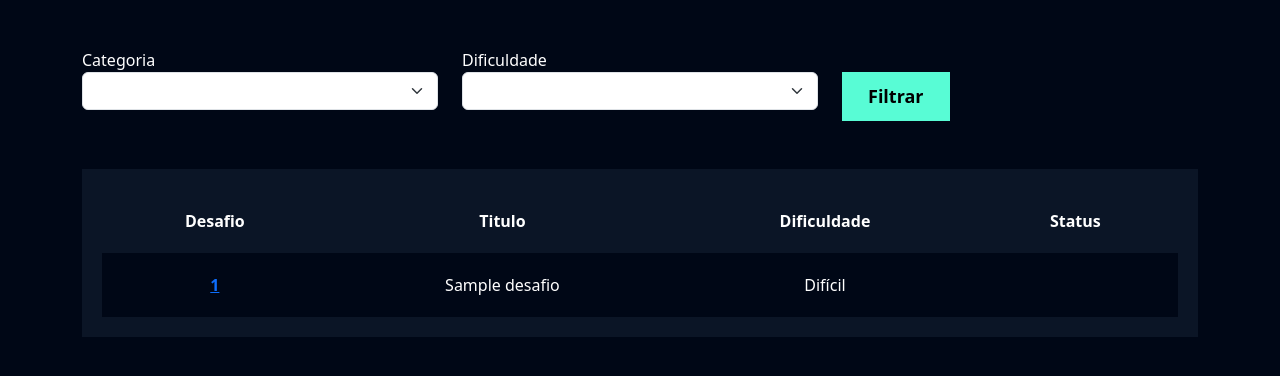
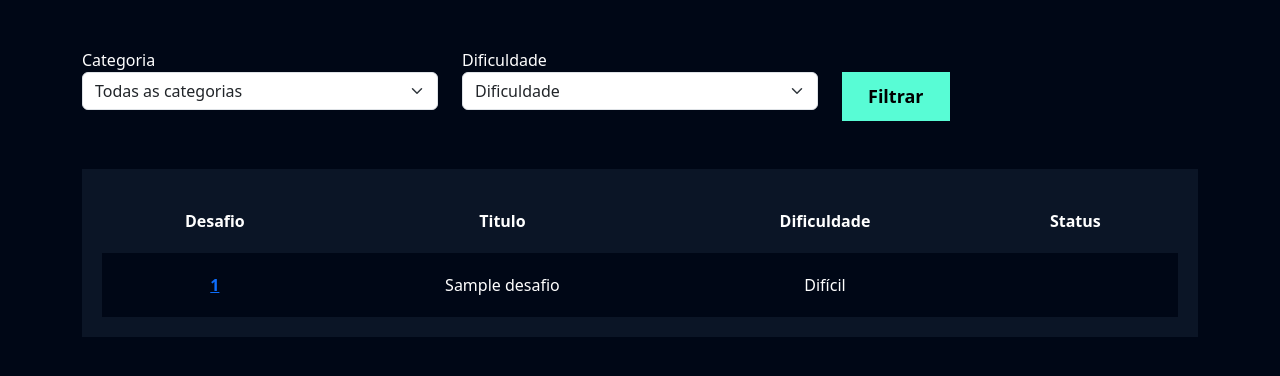
Before and after one commit to cristianosch/FlashCards, a Django app: page /flashcard/listar_desafio/ in a window 1280 px wide. Shown: the part 56-432 px from the top of the page. Run offline with Django 4.2, Linux system fonts and the light colour scheme; a user stored in the database is signed in; tables that the repository leaves empty hold one stand-in row (values such as "Sample post"); lists and menus that the app fills with data are empty.

Commit message:
continuação do projeto

```diff
--- a/flashcard/templates/iniciar_desafio.html
+++ b/flashcard/templates/iniciar_desafio.html
@@ -2,7 +2,7 @@
 {% load static %}
 
 {% block 'cabecalho' %}
- <link href="{% static '/usuarios/static/css/cadastro.css' %}" rel="stylesheet">
+ <link href="{% static '../static/css/cadastro.css' %}" rel="stylesheet">
  <link href="{% static '../static/css/novo_flashcard.css' %}" rel="stylesheet">
  <link href="{% static '../static/css/iniciar_desafio.css' %}" rel="stylesheet">
 {% endblock 'cabecalho' %}
--- a/flashcard/templates/listar_desafio.html
+++ b/flashcard/templates/listar_desafio.html
@@ -17,15 +17,22 @@
 <br>
     <div class="row">
         <div class="col-md">
-            <form action="}" method="GET">
+            <form action="{% url 'listar_desafio' %}" method="GET">
                 <label for="">Categoria</label>
                 <select name="categoria" class="form-select">
+                    <option value="">Todas as categorias</option>
+                    {% for categoria in categorias %}
+                        <option value="{{categoria.id}}">{{categoria.nome}}</option>
+                    {% endfor %}
                 </select>
         </div>
         <div class="col-md">
             <label for="">Dificuldade</label>
                 <select name="dificuldade" class="form-select">
-
+                    <option value="">Dificuldade</option>
+                        {% for dificuldade in dificuldades %}
+                            <option value="{{dificuldade.0}}">{{dificuldade.1}}</option>
+                        {% endfor %}
                 </select>
         </div>
         <div class="col-md">
@@ -54,7 +61,7 @@
             <td>{{desafio.get_dificuldade_display}}</td>
             <td>{{desafio.status}}</td>
         </tr>
- {% endfor %}
+        {% endfor %}
     </tbody>
  </table>
  </div>
--- a/flashcard/views.py
+++ b/flashcard/views.py
@@ -20,9 +20,11 @@ def novo_flashcard(request):
 
         if categoria_filtrar:
             flashcards = flashcards.filter(categoria__id = categoria_filtrar)
+            #print(f'Aqui deve aparecer a categoria {categoria_filtrar}\n')
 
         if dificuldade_filtrar:
             flashcards = flashcards.filter(dificuldade = dificuldade_filtrar)
+            #print(f'Aqui deve aparecer o nivel de dificuldade {dificuldade_filtrar}\n')
 
         return render(request,'novo_flashcard.html',
                       {'categorias': categorias,
@@ -78,6 +80,9 @@ def iniciar_desafio(request):
         dificuldade = request.POST.get('dificuldade')
         qtd_perguntas = request.POST.get('qtd_perguntas')
 
+    # Criando a instancia da classe Desafio
+    # Os campos Categorias e flashcards são ManyToManyField, então precisa criar o desafio para depois criar e linkar esses campos
+
         desafio = Desafio(
             user=request.user,
             titulo=titulo,
@@ -115,10 +120,27 @@ def iniciar_desafio(request):
 def listar_desafio(request):
     desafios = Desafio.objects.filter(user=request.user)
     # TODO: DESENVOLVER O STATUS
-    # TODO: DESENVOLVER OS FILTROS
-    return render(request,'listar_desafio.html',{
-    'desafios': desafios,
-    },)
+
+    # ADIÇÃO O FILTRO DE BUSCA
+    if request.method == 'GET':
+        categorias = Categoria.objects.all()
+        dificuldades = Flashcard.DIFICULDADE_CHOICES
+        categoria_filtrar = request.GET.get('categoria')
+        #print(f'Aqui deve aparecer a categoria {categoria_filtrar}\n')
+        dificuldade_filtrar = request.GET.get('dificuldade')
+        if categoria_filtrar:
+            desafios = desafios.filter(categoria__id = categoria_filtrar)
+
+        if dificuldade_filtrar:
+            desafios = desafios.filter(dificuldade = dificuldade_filtrar)
+            #print(f'Aqui deve aparecer o nivel de dificuldade {dificuldade_filtrar}\n')
+
+
+        return render(request,'listar_desafio.html',{
+            'desafios': desafios,
+            'categorias': categorias,
+            'dificuldades': dificuldades,
+            })
 
 
 
@@ -154,6 +176,7 @@ def responder_flashcard(request, id):
     return redirect(f'/flashcard/desafio/{desafio_id}/')
 
 
+
 def relatorio(request, id):
     desafio = Desafio.objects.get(id=id)
 
--- a/usuarios/templates/patials/header.html
+++ b/usuarios/templates/patials/header.html
@@ -16,7 +16,7 @@
           </ul>
         </li>
         <li class="nav-item">
-          <a class="nav-link" href="">Apostilas</a>
+          <a class="nav-link" href="{% url 'adicionar_apostilas' %}">Apostilas</a>
         </li>
       </ul>
     </div>
```
